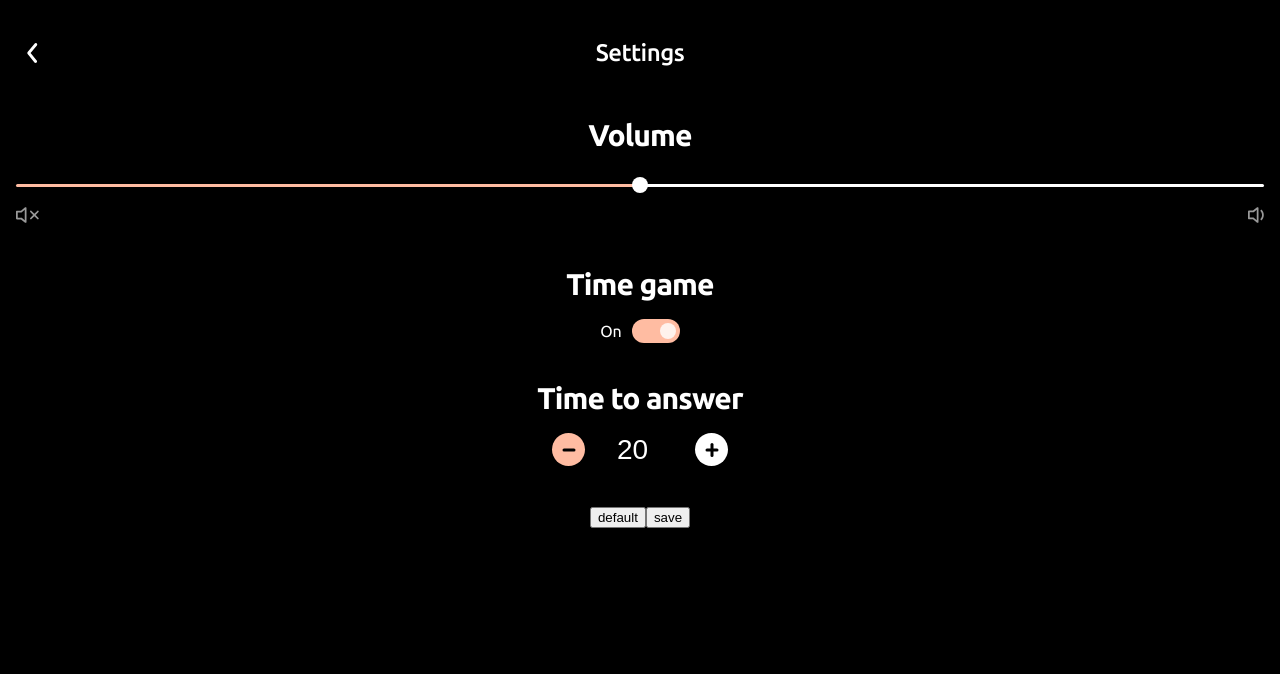
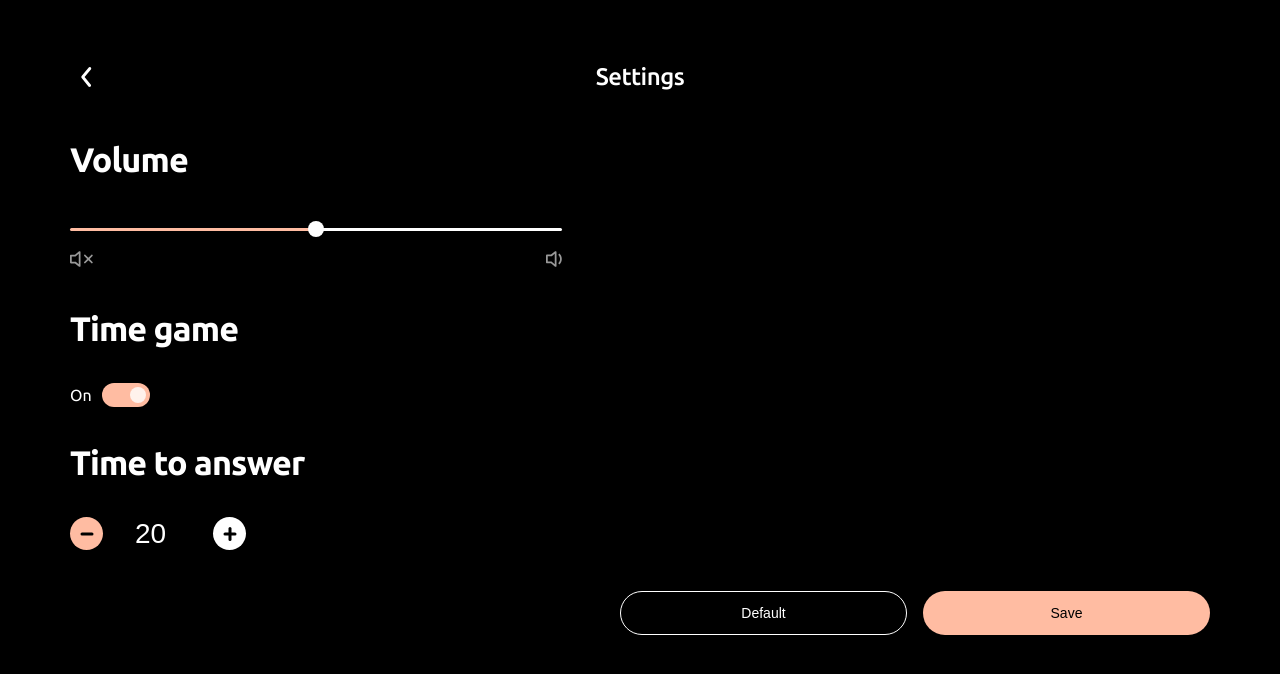
Before and after one commit to olesiklesha/art-quiz, a React (Create React App) app: page /settings in a window 1280 px wide. Shown: the top 674 px of the page. Built offline with nearby package versions, Linux system fonts and the light colour scheme.

Commit message:
feat: finalize form layout and styles, add responsive

```diff
--- a/src/components/Settings-form/index.tsx
+++ b/src/components/Settings-form/index.tsx
@@ -8,6 +8,8 @@ import {
   CustomNumberInput,
   CustomRange,
   DurationFieldContainer,
+  FieldsContainer,
+  FormBtn,
   InputToggle,
   LabelContainer,
   LabelToggle,
@@ -75,6 +77,7 @@ const SettingsForm = () => {
 
   return (
     <form onSubmit={handleSubmit(onSubmit)}>
+      <FieldsContainer>
         <LabelContainer>
           <Title>Volume</Title>
           <CustomRange
@@ -119,9 +122,14 @@ const SettingsForm = () => {
             <SetMoreBtn onClick={addTime} />
           </DurationFieldContainer>
         </LabelContainer>
+      </FieldsContainer>
       <BtnContainer>
-        <button onClick={setDefaultValues}>default</button>
-        <button type="submit">save</button>
+        <FormBtn accent={false} onClick={setDefaultValues}>
+          Default
+        </FormBtn>
+        <FormBtn accent={true} type="submit">
+          Save
+        </FormBtn>
       </BtnContainer>
     </form>
   );
--- a/src/components/Settings-form/styles.ts
+++ b/src/components/Settings-form/styles.ts
@@ -1,4 +1,5 @@
 import styled from 'styled-components';
+import { ActionBtn } from '../Modal/styles';
 
 export const Title = styled.h3`
   font-weight: 700;
@@ -7,6 +8,12 @@ export const Title = styled.h3`
   letter-spacing: -0.9px;
   text-align: center;
   margin: 0 0 20px 0;
+
+  @media (min-width: 720px) {
+    margin-bottom: 40px;
+    font-size: 34px;
+    text-align: left;
+  }
 `;
 
 export const LabelContainer = styled.div`
@@ -17,6 +24,7 @@ export const LabelContainer = styled.div`
 interface RangeProps {
   rangeValue: number;
 }
+
 export const CustomRange = styled.input<RangeProps>`
   position: relative;
   background: ${(p) =>
@@ -54,10 +62,33 @@ export const VolumeBtnContainer = styled.div`
 
 export const DurationFieldContainer = styled(VolumeBtnContainer)`
   justify-content: center;
+
+  @media (min-width: 720px) {
+    justify-content: flex-start;
+  }
 `;
 
 export const BtnContainer = styled(DurationFieldContainer)`
-  margin-top: auto;
+  gap: 1rem;
+  transition: 0.3s ease-in-out;
+
+  @media (min-width: 720px) {
+    justify-content: center;
+  }
+
+  @media (min-width: 768px) {
+    justify-content: flex-end;
+  }
+`;
+
+export const FieldsContainer = styled.div`
+  display: flex;
+  flex-direction: column;
+  justify-content: center;
+
+  @media (min-width: 800px) {
+    max-width: 492px;
+  }
 `;
 
 export const LabelToggle = styled.label`
@@ -66,6 +97,10 @@ export const LabelToggle = styled.label`
   justify-content: center;
   gap: 10px;
   cursor: pointer;
+
+  @media (min-width: 720px) {
+    justify-content: flex-start;
+  }
 `;
 
 export const SwitchToggle = styled.div`
@@ -157,3 +192,12 @@ export const SetMoreBtn = styled(SetNumberBtn)`
     background-color: #000;
   }
 `;
+
+export const FormBtn = styled(ActionBtn)`
+  color: ${(p) => (p.accent ? '#000' : '#fff')};
+  border: ${(p) => (p.accent ? '1px solid transparent' : '1px solid #fff')};
+
+  @media (min-width: 720px) {
+    max-width: 287px;
+  }
+`;
--- a/src/pages/Settings/index.tsx
+++ b/src/pages/Settings/index.tsx
@@ -1,13 +1,13 @@
 import React from 'react';
-import { Wrapper } from '../../components/Game-dialog/styles';
 import { SettingsHeader, SettingsForm } from '../../components';
+import { SettingsWrapper } from './styles';
 
 const Settings = () => {
   return (
-    <Wrapper>
+    <SettingsWrapper>
       <SettingsHeader />
       <SettingsForm />
-    </Wrapper>
+    </SettingsWrapper>
   );
 };
 
--- /dev/null
+++ b/src/pages/Settings/styles.ts
@@ -0,0 +1,14 @@
+import styled from 'styled-components';
+import { Wrapper } from '../../components/Game-dialog/styles';
+
+export const SettingsWrapper = styled(Wrapper)`
+  max-width: 1440px;
+  margin: 0 auto;
+  @media (min-width: 600px) {
+    padding: 40px 30px 0;
+  }
+
+  @media (min-width: 1024px) {
+    padding: 40px 70px 0;
+  }
+`;
```
Lines whose indentation alone changed are shown as unchanged.
